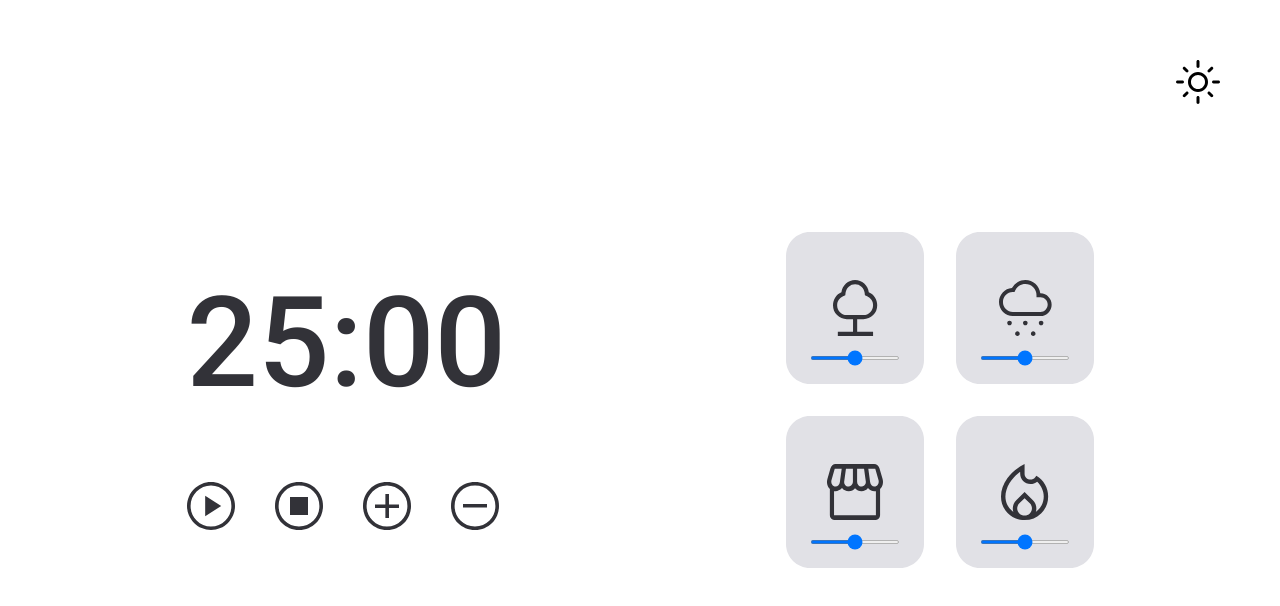
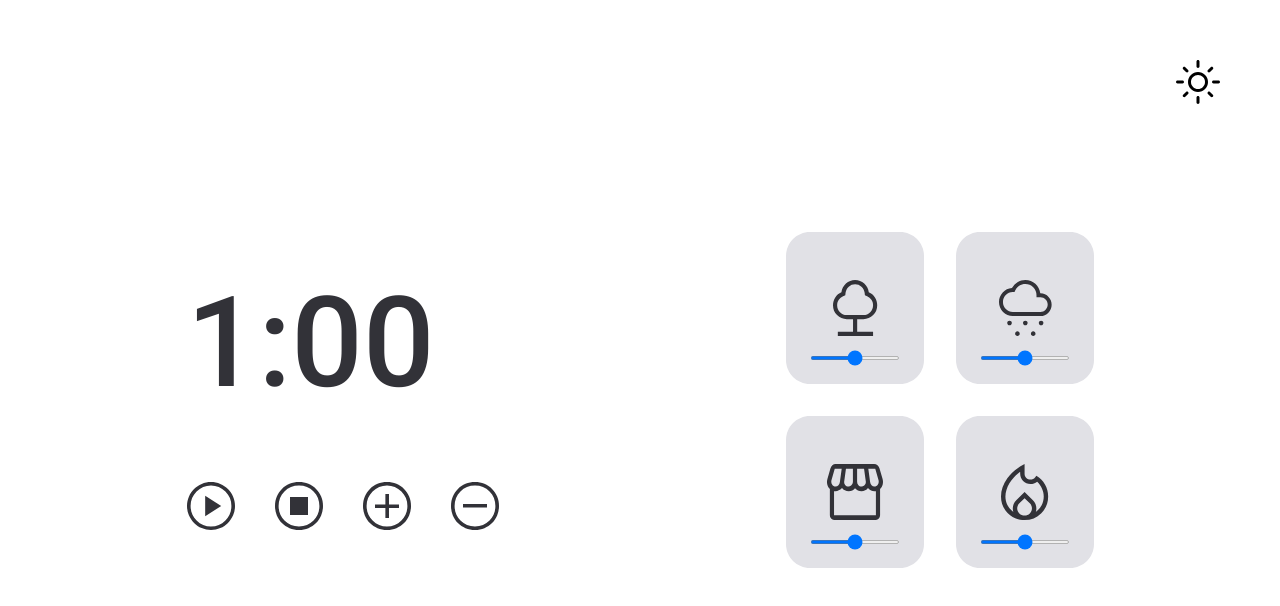
Before and after one commit to Clara-Pacheco/FocusTimer2.0-DarkMode, a plain HTML site: page index.html in a window 1280 px wide. Drawn offline with Linux system fonts and the light colour scheme.

Commit message:
Fix small bugs

```diff
--- a/index.html
+++ b/index.html
@@ -35,7 +35,7 @@
 
       <div class="timer">
         <div class="time">
-          <span class="minutes">25</span>
+          <span class="minutes">1</span>
           <span class="separation-minuts-seconds">:</span>
           <span class="seconds">00</span>
         </div>
--- a/style.css
+++ b/style.css
@@ -132,7 +132,7 @@ main {
   width: 90px;
   height: 4px;
 
-  background: #FFFFFF;
+
   border-radius: 5px;
 
   position: absolute;
@@ -141,7 +141,4 @@ main {
   margin-bottom: 2.4rem;
   margin-top: 3.2rem;
 
-
-
-
 }
```
